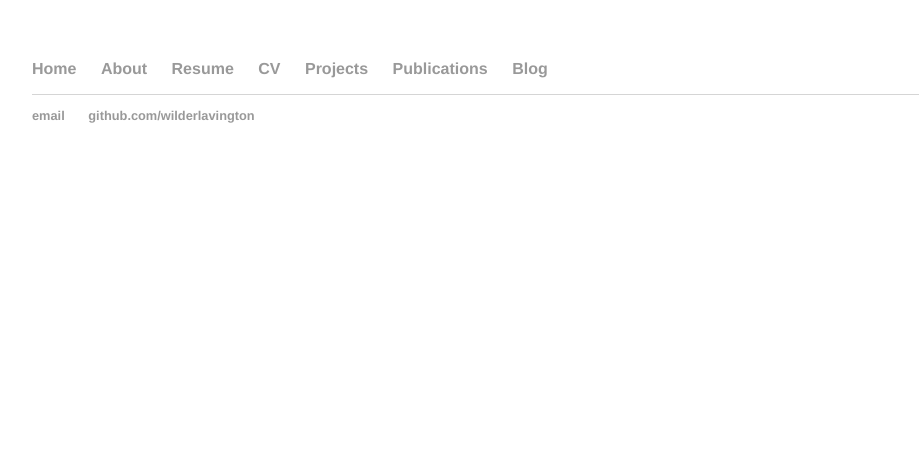
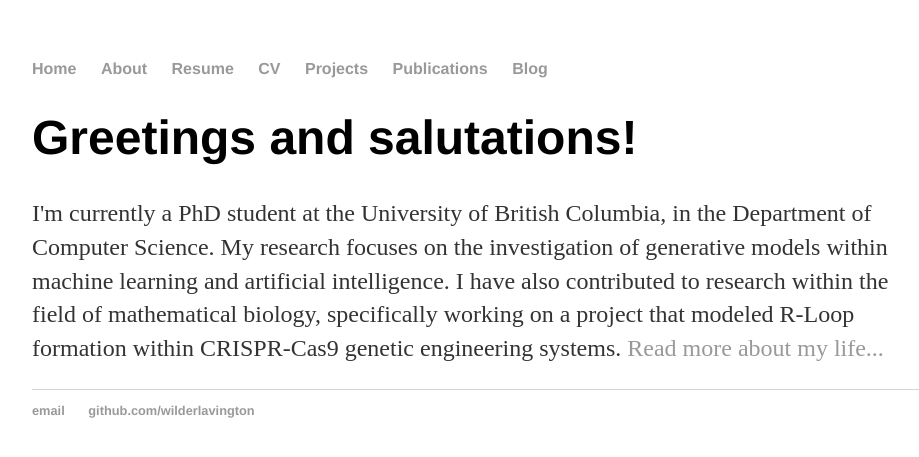
Before and after one commit to WilderLavington/old_web_page, a Jekyll site: the page built from about/index.html, in a window 1280 px wide. Shown: the top 457 px of the page, without its empty margins (160-1079 px from the left). Built offline with Jekyll 4.4.1, drawn with Linux system fonts in a browser that asks for light colours.

Commit message:
Update index.html

```diff
--- a/about/index.html
+++ b/about/index.html
@@ -1,4 +1,12 @@
 ---
 layout: default
-title: This is me.
+title: Jonathan Wilder Lavington
 ---
+<div class="blurb">
+	<h1>Greetings and salutations!</h1>
+	<p>I'm currently a PhD student at the University of British Columbia, in the Department of Computer Science.
+  My research focuses on the investigation of generative models within machine learning and artificial intelligence.
+  I have also contributed to research within the field of mathematical biology, specifically working on a project that modeled
+  R-Loop formation within CRISPR-Cas9 genetic engineering systems.
+		<a href="/about">Read more about my life...</a></p>
+</div><!-- /.blurb -->
```
